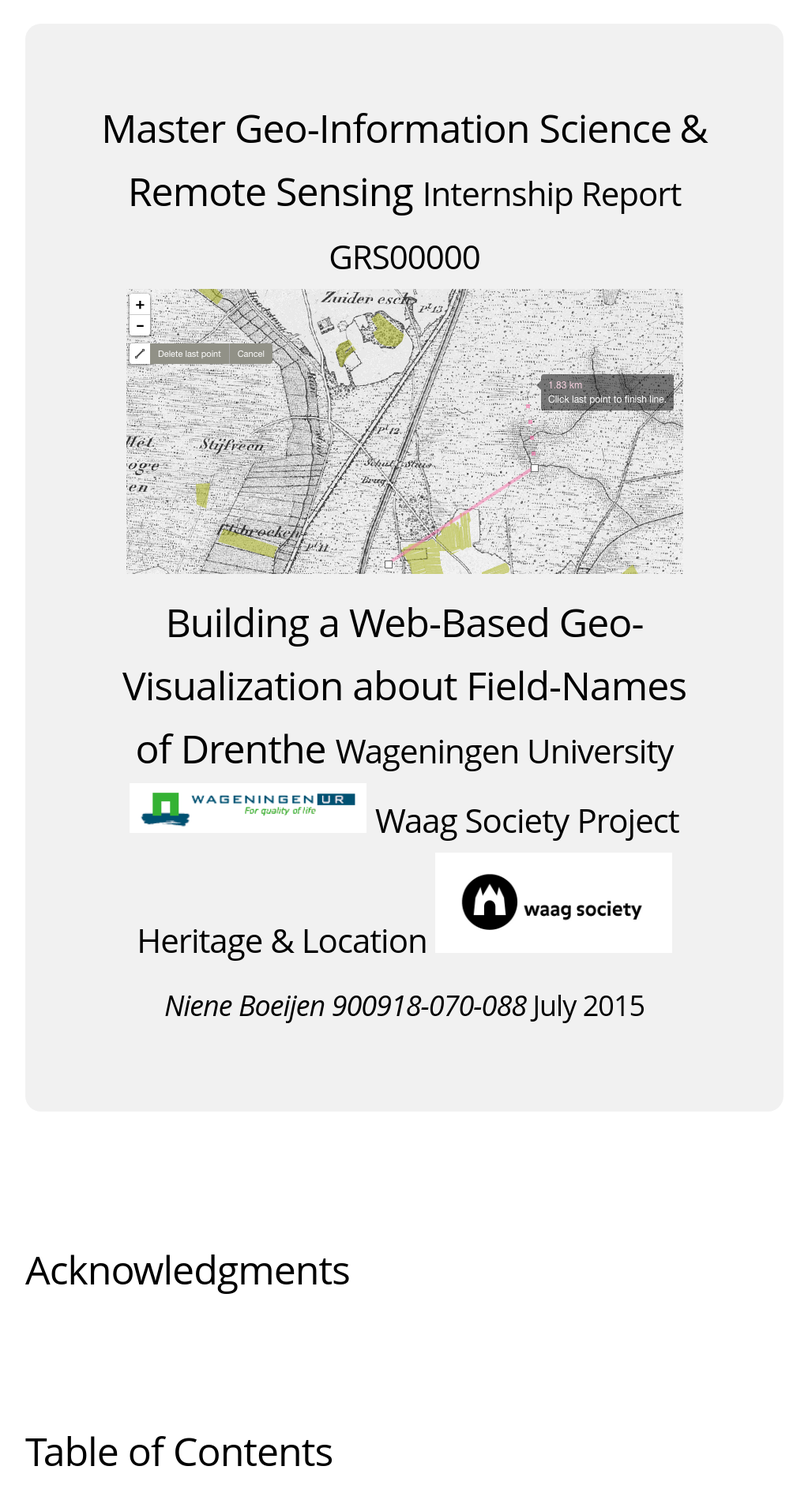
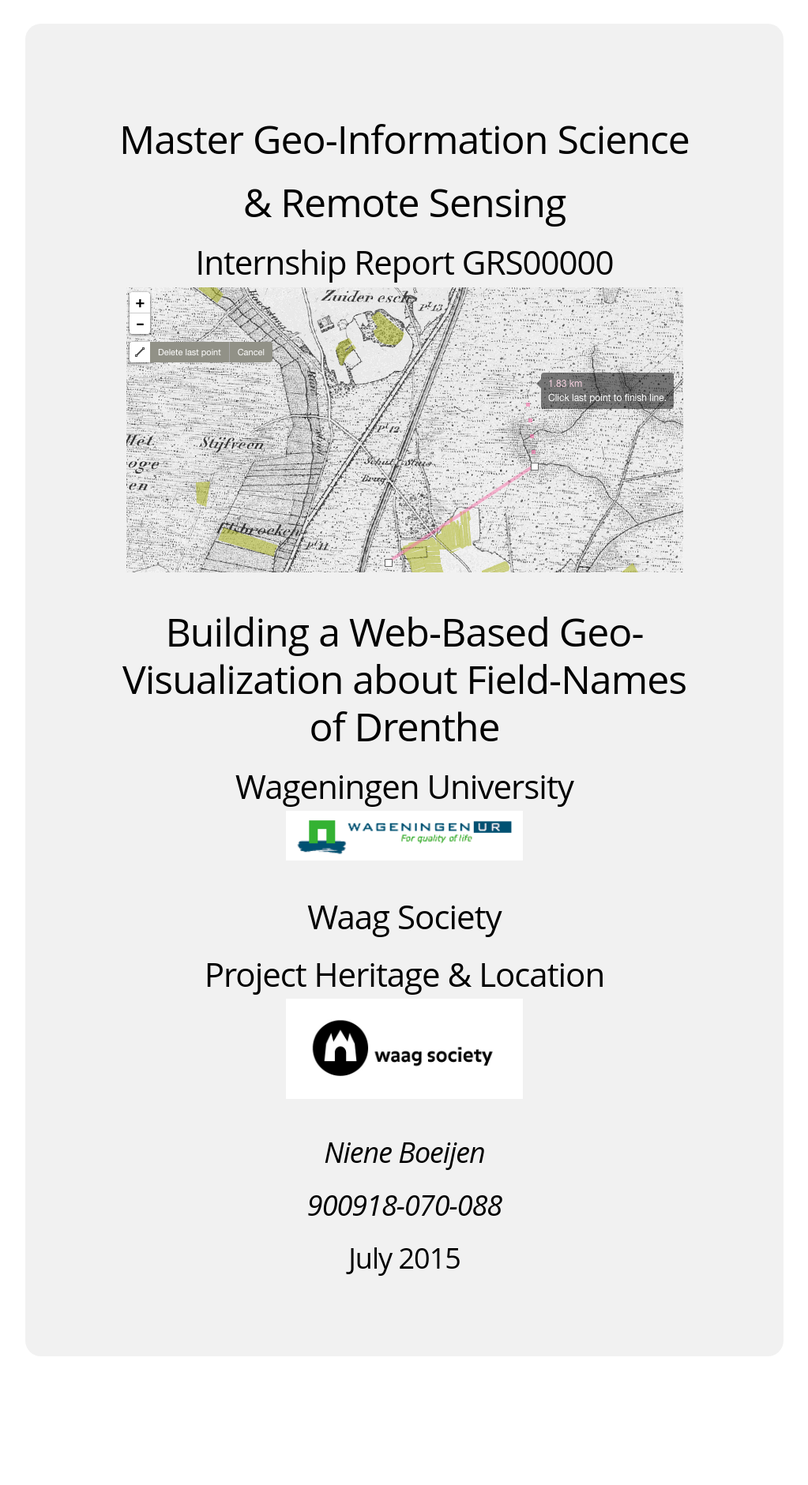
Before and after one commit to NieneB/InternshipReport, a Jekyll site: the page built from index.md, in a window 1280 px wide. Shown: the top 1881 px of the page at 79% size, without its empty margins (128-1151 px from the left). Built offline with Jekyll 4.4.1, drawn with Linux system fonts in a browser that asks for light colours; some web fonts are replaced.

Commit message:
block t1 t2

```diff
--- a/css/style.css
+++ b/css/style.css
@@ -306,7 +306,9 @@
 }
 
 
-
+t1, t2, t3 {
+  display: block;
+}
 
 
 .toc-h1{
```
